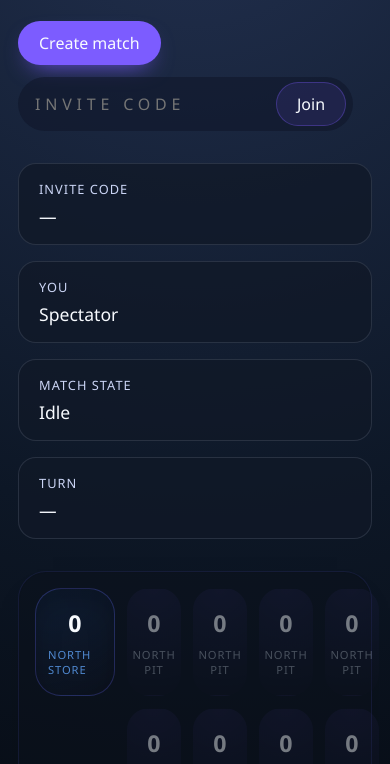
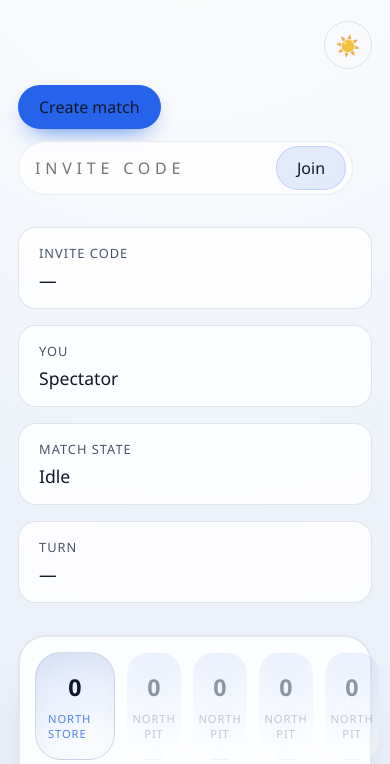
Before and after one commit to DarkoKuzmanovic/ncala, a website: page public/index.html in a window 390 px wide. Shown: the part 134-898 px from the top of the page. Drawn offline with nearby package versions, Linux system fonts and the light colour scheme; no server answers.

Commit message:
feat: add dark/light theme toggle and game actions visibility
- Add theme toggle button in header with dynamic icon (sun/moon)
- Implement theme switching with localStorage and system preference detection
- Add CSS variables for dark and light theme styling
- Update actions visibility to hide during active/waiting game states
- Enhance UI responsiveness and user experience

```diff
--- a/public/app.js
+++ b/public/app.js
@@ -53,7 +53,10 @@ const selectors = {
   message: document.getElementById('message'),
   createButton: document.getElementById('create-btn'),
   joinForm: document.getElementById('join-form'),
-  joinInput: document.getElementById('join-code')
+  joinInput: document.getElementById('join-code'),
+  actions: document.querySelector('.actions'),
+  themeToggle: document.getElementById('theme-toggle'),
+  themeIcon: document.querySelector('.theme-icon')
 };
 
 const cellMap = new Map();
@@ -175,6 +178,11 @@ function applyServerState(payload) {
   refreshUI();
 }
 
+function updateActionsVisibility() {
+  const isGameInProgress = gameState.status === 'active' || gameState.status === 'waiting';
+  selectors.actions.style.display = isGameInProgress ? 'none' : 'flex';
+}
+
 function refreshUI() {
   selectors.code.textContent = gameState.code || '—';
   selectors.role.textContent = labelForRole(gameState.youAre);
@@ -183,6 +191,7 @@ function refreshUI() {
 
   refreshBoard();
   updateMessageForState();
+  updateActionsVisibility();
 }
 
 function refreshBoard() {
@@ -329,5 +338,32 @@ socket.on('disconnect', () => {
   setMessage('Connection lost. Waiting to reconnect...');
 });
 
+function initializeTheme() {
+  const savedTheme = localStorage.getItem('theme');
+  const prefersDark = window.matchMedia('(prefers-color-scheme: dark)').matches;
+  const theme = savedTheme || (prefersDark ? 'dark' : 'light');
+  setTheme(theme);
+}
+
+function setTheme(theme) {
+  document.documentElement.setAttribute('data-theme', theme);
+  localStorage.setItem('theme', theme);
+
+  if (selectors.themeIcon) {
+    selectors.themeIcon.textContent = theme === 'dark' ? '🌙' : '☀️';
+  }
+}
+
+function toggleTheme() {
+  const currentTheme = document.documentElement.getAttribute('data-theme') || 'dark';
+  const newTheme = currentTheme === 'dark' ? 'light' : 'dark';
+  setTheme(newTheme);
+}
+
+if (selectors.themeToggle) {
+  selectors.themeToggle.addEventListener('click', toggleTheme);
+}
+
+initializeTheme();
 buildBoard();
 refreshUI();
--- a/public/index.html
+++ b/public/index.html
@@ -13,6 +13,10 @@
           <h1>ncala</h1>
           <p>The classic Mancala duel, reimagined for the web.</p>
         </div>
+        <div class="hero-controls">
+          <button id="theme-toggle" class="theme-toggle" aria-label="Toggle theme">
+            <span class="theme-icon">🌙</span>
+          </button>
           <div class="actions">
             <button id="create-btn" class="primary">Create match</button>
             <form id="join-form" class="join-form" autocomplete="off">
@@ -27,6 +31,7 @@
               />
               <button type="submit" class="secondary">Join</button>
             </form>
+          </div>
         </div>
       </header>
 
--- a/public/styles.css
+++ b/public/styles.css
@@ -9,6 +9,61 @@
   --text-soft: #cbd5f5;
   --success: #34d399;
   --danger: #fb7185;
+  --surface-muted: rgba(15, 23, 42, 0.6);
+  --surface-muted-border: transparent;
+  --surface-strong: rgba(11, 16, 26, 0.5);
+  --surface-strong-border: rgba(99, 102, 241, 0.12);
+  --surface-strong-shadow: inset 0 0 0 1px rgba(12, 18, 28, 0.45), 0 18px 45px -35px rgba(0, 0, 0, 0.9);
+  --chip-surface: rgba(124, 92, 255, 0.12);
+  --cell-background: linear-gradient(160deg, rgba(18, 24, 42, 0.85), rgba(12, 17, 30, 0.8));
+  --cell-border: rgba(99, 102, 241, 0.15);
+  --cell-shadow-inset: inset 0 12px 24px rgba(0, 0, 0, 0.25);
+  --pit-gradient: radial-gradient(circle at top, rgba(124, 92, 255, 0.12), rgba(12, 18, 30, 0.9));
+  --pit-hover-border: rgba(124, 92, 255, 0.4);
+  --pit-hover-shadow: 0 18px 36px -24px rgba(124, 92, 255, 0.35);
+  --pit-focus-ring: 0 0 0 3px rgba(124, 92, 255, 0.4);
+  --pit-action-shadow: 0 16px 38px -26px rgba(124, 92, 255, 0.55);
+  --store-gradient: linear-gradient(160deg, rgba(59, 130, 246, 0.1), rgba(12, 18, 30, 0.9));
+  --store-border: rgba(99, 102, 241, 0.25);
+  --last-move-ring: 0 0 0 2px rgba(52, 211, 153, 0.2);
+  --label-muted: rgba(203, 213, 225, 0.7);
+  --label-north: rgba(96, 165, 250, 0.8);
+  --label-south: rgba(52, 211, 153, 0.8);
+  --notice-border: rgba(148, 163, 184, 0.12);
+}
+
+:root[data-theme="light"] {
+  color-scheme: light;
+  --bg: radial-gradient(circle at top, #fdfdfc 0%, #eef3fb 50%, #e3eaf5 100%);
+  --panel: rgba(255, 255, 255, 0.85);
+  --panel-border: rgba(148, 163, 184, 0.28);
+  --accent: #2563eb;
+  --accent-soft: rgba(37, 99, 235, 0.18);
+  --text-strong: #0f172a;
+  --text-soft: #475569;
+  --success: #16a34a;
+  --danger: #e11d48;
+  --surface-muted: rgba(255, 255, 255, 0.75);
+  --surface-muted-border: rgba(148, 163, 184, 0.2);
+  --surface-strong: rgba(255, 255, 255, 0.9);
+  --surface-strong-border: rgba(148, 163, 184, 0.3);
+  --surface-strong-shadow: inset 0 0 0 1px rgba(226, 232, 240, 0.85), 0 24px 45px -30px rgba(15, 23, 42, 0.25);
+  --chip-surface: rgba(37, 99, 235, 0.12);
+  --cell-background: linear-gradient(160deg, rgba(248, 250, 255, 0.96), rgba(236, 242, 255, 0.92));
+  --cell-border: rgba(148, 163, 184, 0.35);
+  --cell-shadow-inset: inset 0 10px 20px rgba(148, 163, 184, 0.1);
+  --pit-gradient: radial-gradient(circle at top, rgba(37, 99, 235, 0.2), rgba(255, 255, 255, 0.95));
+  --pit-hover-border: rgba(37, 99, 235, 0.45);
+  --pit-hover-shadow: 0 18px 36px -24px rgba(37, 99, 235, 0.35);
+  --pit-focus-ring: 0 0 0 3px rgba(37, 99, 235, 0.32);
+  --pit-action-shadow: 0 20px 40px -26px rgba(37, 99, 235, 0.4);
+  --store-gradient: linear-gradient(160deg, rgba(37, 99, 235, 0.15), rgba(255, 255, 255, 0.94));
+  --store-border: rgba(148, 163, 184, 0.35);
+  --last-move-ring: 0 0 0 2px rgba(22, 163, 74, 0.2);
+  --label-muted: rgba(100, 116, 139, 0.85);
+  --label-north: rgba(37, 99, 235, 0.78);
+  --label-south: rgba(22, 163, 74, 0.78);
+  --notice-border: rgba(148, 163, 184, 0.2);
 }
 
 *,
@@ -54,6 +109,46 @@ body {
   color: var(--text-soft);
 }
 
+.hero-controls {
+  display: flex;
+  align-items: center;
+  gap: 16px;
+  flex-wrap: wrap;
+  justify-content: flex-end;
+}
+
+.theme-toggle {
+  background: transparent;
+  border: 1px solid var(--panel-border);
+  border-radius: 50%;
+  width: 48px;
+  height: 48px;
+  display: flex;
+  align-items: center;
+  justify-content: center;
+  font-size: 1.25rem;
+  padding: 0;
+  transition: transform 0.2s ease, border-color 0.2s ease;
+}
+
+.theme-toggle:hover {
+  transform: scale(1.05);
+  border-color: var(--accent);
+}
+
+.theme-toggle:active {
+  transform: scale(0.95);
+}
+
+.theme-icon {
+  filter: grayscale(0.2);
+  transition: filter 0.3s ease;
+}
+
+.theme-toggle:hover .theme-icon {
+  filter: none;
+}
+
 .actions {
   display: flex;
   flex-wrap: wrap;
@@ -92,7 +187,7 @@ button.primary:hover:not(:disabled) {
 }
 
 button.secondary {
-  background: rgba(124, 92, 255, 0.12);
+  background: var(--chip-surface);
   color: var(--text-strong);
   border-color: var(--accent-soft);
 }
@@ -105,10 +200,10 @@ button.secondary:hover:not(:disabled) {
 .join-form {
   display: flex;
   gap: 8px;
-  background: rgba(15, 23, 42, 0.6);
+  background: var(--surface-muted);
   border-radius: 999px;
   padding: 4px 6px 4px 14px;
-  border: 1px solid transparent;
+  border: 1px solid var(--surface-muted-border);
   transition: border-color 0.2s ease;
 }
 
@@ -156,9 +251,9 @@ button.secondary:hover:not(:disabled) {
 .board-wrapper {
   padding: 20px;
   border-radius: 28px;
-  background: rgba(11, 16, 26, 0.5);
-  border: 1px solid rgba(99, 102, 241, 0.12);
-  box-shadow: inset 0 0 0 1px rgba(12, 18, 28, 0.45), 0 18px 45px -35px #000;
+  background: var(--surface-strong);
+  border: 1px solid var(--surface-strong-border);
+  box-shadow: var(--surface-strong-shadow);
 }
 
 .board {
@@ -173,15 +268,15 @@ button.secondary:hover:not(:disabled) {
   position: relative;
   padding: 18px 12px;
   border-radius: 26px;
-  background: linear-gradient(160deg, rgba(18, 24, 42, 0.85), rgba(12, 17, 30, 0.8));
-  border: 1px solid rgba(99, 102, 241, 0.15);
+  background: var(--cell-background);
+  border: 1px solid var(--cell-border);
   color: var(--text-strong);
   display: flex;
   align-items: center;
   justify-content: center;
   flex-direction: column;
   gap: 8px;
-  box-shadow: inset 0 12px 24px rgba(0, 0, 0, 0.25);
+  box-shadow: var(--cell-shadow-inset);
 }
 
 .cell-count {
@@ -193,31 +288,31 @@ button.secondary:hover:not(:disabled) {
   font-size: 0.75rem;
   letter-spacing: 0.08em;
   text-transform: uppercase;
-  color: rgba(203, 213, 225, 0.7);
+  color: var(--label-muted);
 }
 
 .cell--pit {
   border-radius: 22px;
   border: 1px solid transparent;
-  background: radial-gradient(circle at top, rgba(124, 92, 255, 0.12), rgba(12, 18, 30, 0.9));
+  background: var(--pit-gradient);
   transition: transform 0.12s ease, border-color 0.2s ease, box-shadow 0.2s ease;
 }
 
 .cell--pit:hover:not(:disabled) {
   transform: translateY(-2px);
-  border-color: rgba(124, 92, 255, 0.4);
-  box-shadow: 0 18px 36px -24px rgba(124, 92, 255, 0.35);
+  border-color: var(--pit-hover-border);
+  box-shadow: var(--pit-hover-shadow);
 }
 
 .cell--pit:focus-visible {
   outline: none;
   border-color: var(--accent);
-  box-shadow: 0 0 0 3px rgba(124, 92, 255, 0.4);
+  box-shadow: var(--pit-focus-ring);
 }
 
 .cell--pit.is-actionable {
   border-color: var(--accent);
-  box-shadow: 0 16px 38px -26px rgba(124, 92, 255, 0.55);
+  box-shadow: var(--pit-action-shadow);
 }
 
 .cell--pit.is-actionable:hover:not(:disabled) {
@@ -229,13 +324,13 @@ button.secondary:hover:not(:disabled) {
 }
 
 .cell--store {
-  background: linear-gradient(160deg, rgba(59, 130, 246, 0.1), rgba(12, 18, 30, 0.9));
-  border: 1px solid rgba(99, 102, 241, 0.25);
+  background: var(--store-gradient);
+  border: 1px solid var(--store-border);
 }
 
 .cell.is-last {
   border-color: var(--success);
-  box-shadow: 0 0 0 2px rgba(52, 211, 153, 0.2);
+  box-shadow: var(--last-move-ring);
 }
 
 .cell--north {
@@ -247,19 +342,19 @@ button.secondary:hover:not(:disabled) {
 }
 
 .cell--store.cell--north .cell-label {
-  color: rgba(96, 165, 250, 0.8);
+  color: var(--label-north);
 }
 
 .cell--store.cell--south .cell-label {
-  color: rgba(52, 211, 153, 0.8);
+  color: var(--label-south);
 }
 
 .notifications {
   text-align: center;
   padding: 18px 24px;
   border-radius: 18px;
-  background: rgba(15, 23, 42, 0.6);
-  border: 1px solid rgba(148, 163, 184, 0.12);
+  background: var(--surface-muted);
+  border: 1px solid var(--notice-border);
   color: var(--text-soft);
 }
 
@@ -298,3 +393,82 @@ button.secondary:hover:not(:disabled) {
     font-size: clamp(1.45rem, 5vw, 1.9rem);
   }
 }
+
+/* Landscape mode optimizations for mobile */
+@media (max-width: 900px) and (orientation: landscape) {
+  .page {
+    padding: 16px 12px 24px;
+    gap: 16px;
+  }
+
+  .hero {
+    flex-direction: row;
+    align-items: center;
+    gap: 16px;
+  }
+
+  .hero h1 {
+    font-size: clamp(1.5rem, 3vw, 2rem);
+  }
+
+  .hero p {
+    margin: 0;
+    font-size: 0.9rem;
+  }
+
+  .hero-controls {
+    gap: 12px;
+  }
+
+  .theme-toggle {
+    width: 40px;
+    height: 40px;
+    font-size: 1rem;
+  }
+
+  .actions {
+    gap: 8px;
+  }
+
+  button {
+    padding: 8px 16px;
+    font-size: 0.9rem;
+  }
+
+  .status-panel {
+    grid-template-columns: repeat(auto-fit, minmax(140px, 1fr));
+    gap: 12px;
+  }
+
+  .status-item {
+    padding: 12px 16px;
+    gap: 4px;
+  }
+
+  .board-wrapper {
+    padding: 12px;
+  }
+
+  .board {
+    grid-template-columns: 100px repeat(6, minmax(60px, 1fr)) 100px;
+    grid-template-rows: repeat(2, minmax(90px, 1fr));
+    gap: 10px;
+  }
+
+  .cell {
+    padding: 12px 8px;
+  }
+
+  .cell-label {
+    font-size: 0.65rem;
+  }
+
+  .cell-count {
+    font-size: clamp(1.3rem, 3vw, 1.6rem);
+  }
+
+  .notifications {
+    padding: 12px 16px;
+    font-size: 0.9rem;
+  }
+}
```
Also changed, not shown: todo.md (added, +30 -0 lines). Lines whose indentation alone changed are shown as unchanged.
